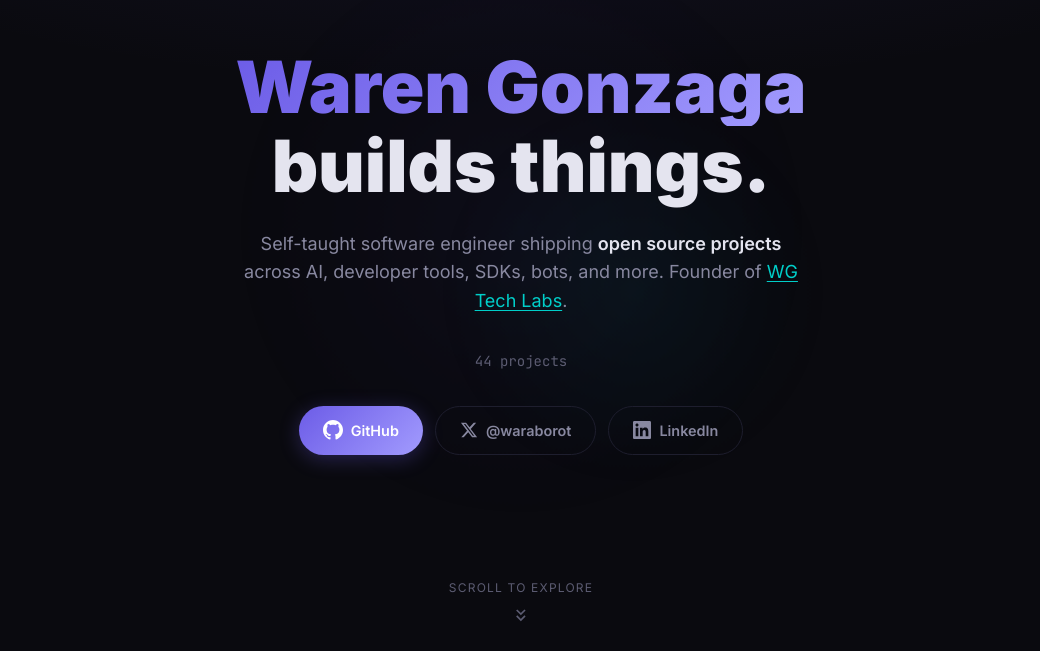
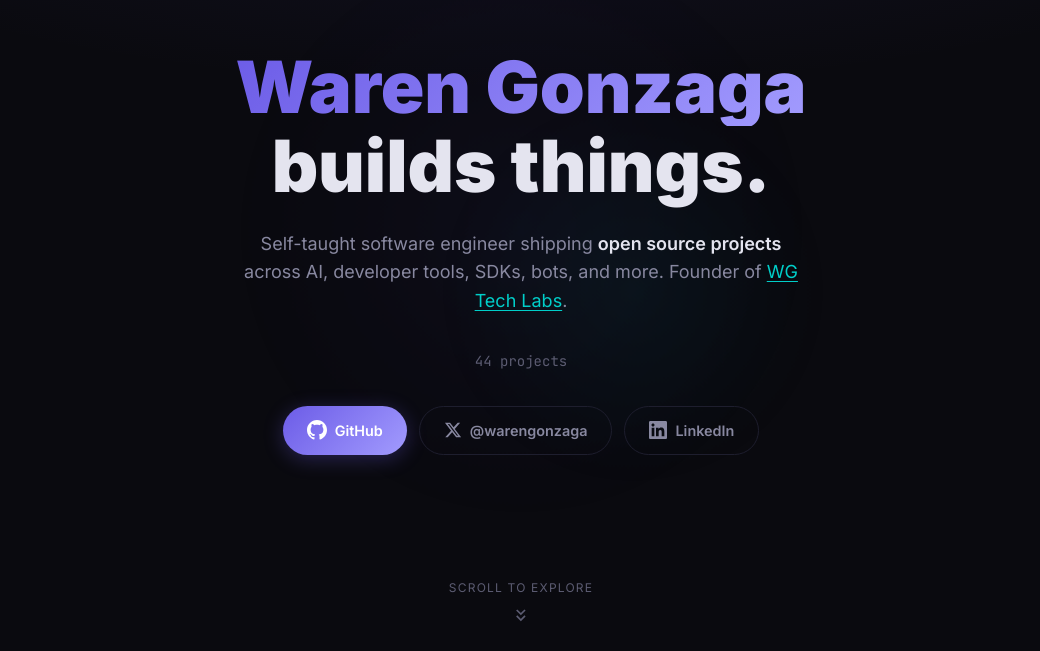
Before and after one commit to warengonzaga/warengonzaga.github.io, a plain HTML site: page index.html in a window 1280 px wide. Shown: the part 149-800 px from the top of the page, without its empty margins (119-1159 px from the left). Drawn offline with Linux system fonts and the light colour scheme.

Commit message:
deploy: be1b49f54d8d673088679c08eb0de04c7075b751

```diff
--- a/index.html
+++ b/index.html
@@ -37,9 +37,9 @@
               <svg width="20" height="20" viewBox="0 0 24 24" fill="currentColor"><path d="M12 0c-6.626 0-12 5.373-12 12 0 5.302 3.438 9.8 8.207 11.387.599.111.793-.261.793-.577v-2.234c-3.338.726-4.033-1.416-4.033-1.416-.546-1.387-1.333-1.756-1.333-1.756-1.089-.745.083-.729.083-.729 1.205.084 1.839 1.237 1.839 1.237 1.07 1.834 2.807 1.304 3.492.997.107-.775.418-1.305.762-1.604-2.665-.305-5.467-1.334-5.467-5.931 0-1.311.469-2.381 1.236-3.221-.124-.303-.535-1.524.117-3.176 0 0 1.008-.322 3.301 1.23.957-.266 1.983-.399 3.003-.404 1.02.005 2.047.138 3.006.404 2.291-1.552 3.297-1.23 3.297-1.23.653 1.653.242 2.874.118 3.176.77.84 1.235 1.911 1.235 3.221 0 4.609-2.807 5.624-5.479 5.921.43.372.823 1.102.823 2.222v3.293c0 .319.192.694.801.576 4.765-1.589 8.199-6.086 8.199-11.386 0-6.627-5.373-12-12-12z"/></svg>
               GitHub
             </a>
-            <a href="https://x.com/waraborot" target="_blank" rel="noopener" class="btn btn-ghost">
+            <a href="https://x.com/warengonzaga" target="_blank" rel="noopener" class="btn btn-ghost">
               <svg width="18" height="18" viewBox="0 0 24 24" fill="currentColor"><path d="M18.244 2.25h3.308l-7.227 8.26 8.502 11.24H16.17l-5.214-6.817L4.99 21.75H1.68l7.73-8.835L1.254 2.25H8.08l4.713 6.231zm-1.161 17.52h1.833L7.084 4.126H5.117z"/></svg>
-              @waraborot
+              @warengonzaga
             </a>
             <a href="https://linkedin.com/in/warengonzaga" target="_blank" rel="noopener" class="btn btn-ghost">
               <svg width="18" height="18" viewBox="0 0 24 24" fill="currentColor"><path d="M20.447 20.452h-3.554v-5.569c0-1.328-.027-3.037-1.852-3.037-1.853 0-2.136 1.445-2.136 2.939v5.667H9.351V9h3.414v1.561h.046c.477-.9 1.637-1.85 3.37-1.85 3.601 0 4.267 2.37 4.267 5.455v6.286zM5.337 7.433c-1.144 0-2.063-.926-2.063-2.065 0-1.138.92-2.063 2.063-2.063 1.14 0 2.064.925 2.064 2.063 0 1.139-.925 2.065-2.064 2.065zm1.782 13.019H3.555V9h3.564v11.452zM22.225 0H1.771C.792 0 0 .774 0 1.729v20.542C0 23.227.792 24 1.771 24h20.451C23.2 24 24 23.227 24 22.271V1.729C24 .774 23.2 0 22.222 0h.003z"/></svg>
```
